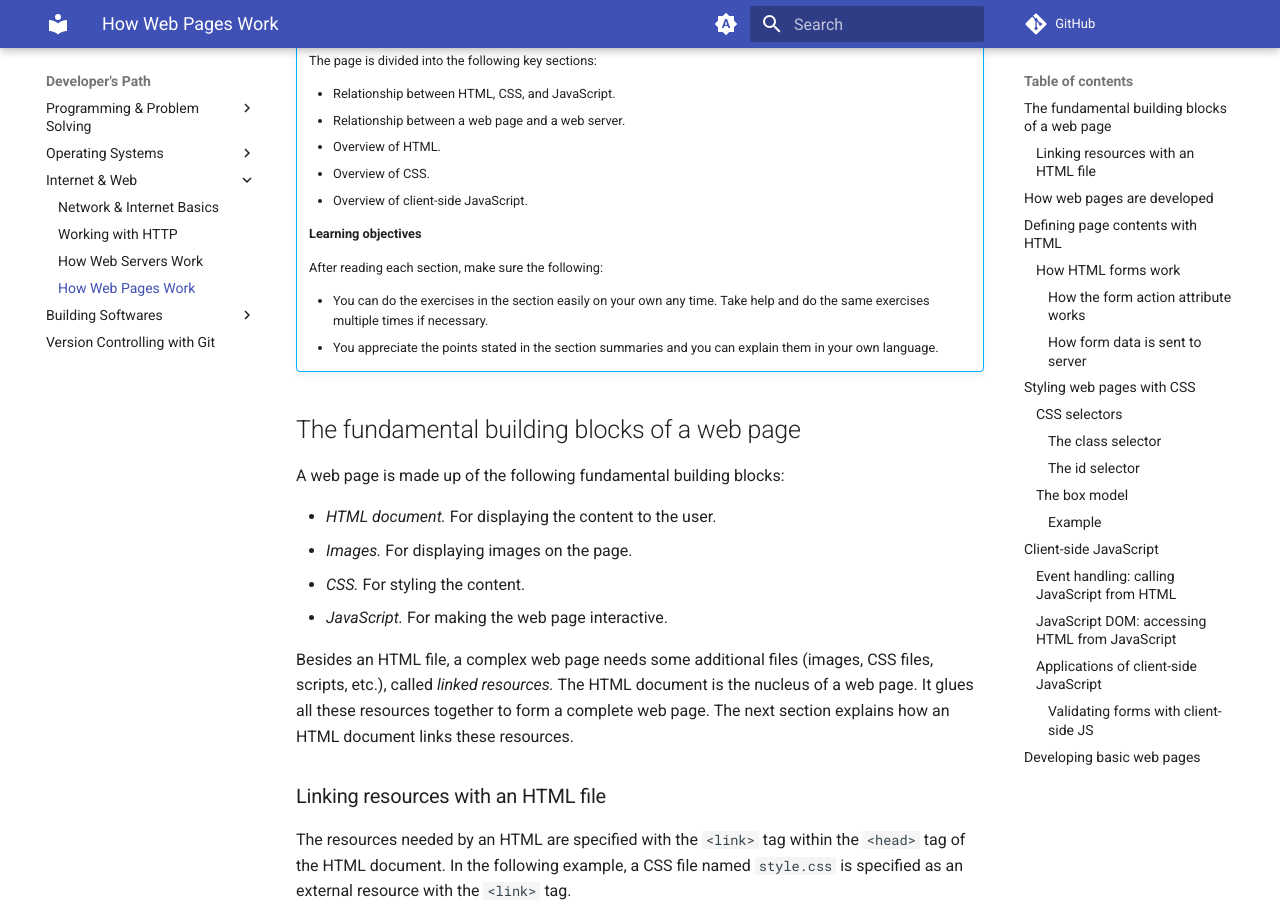
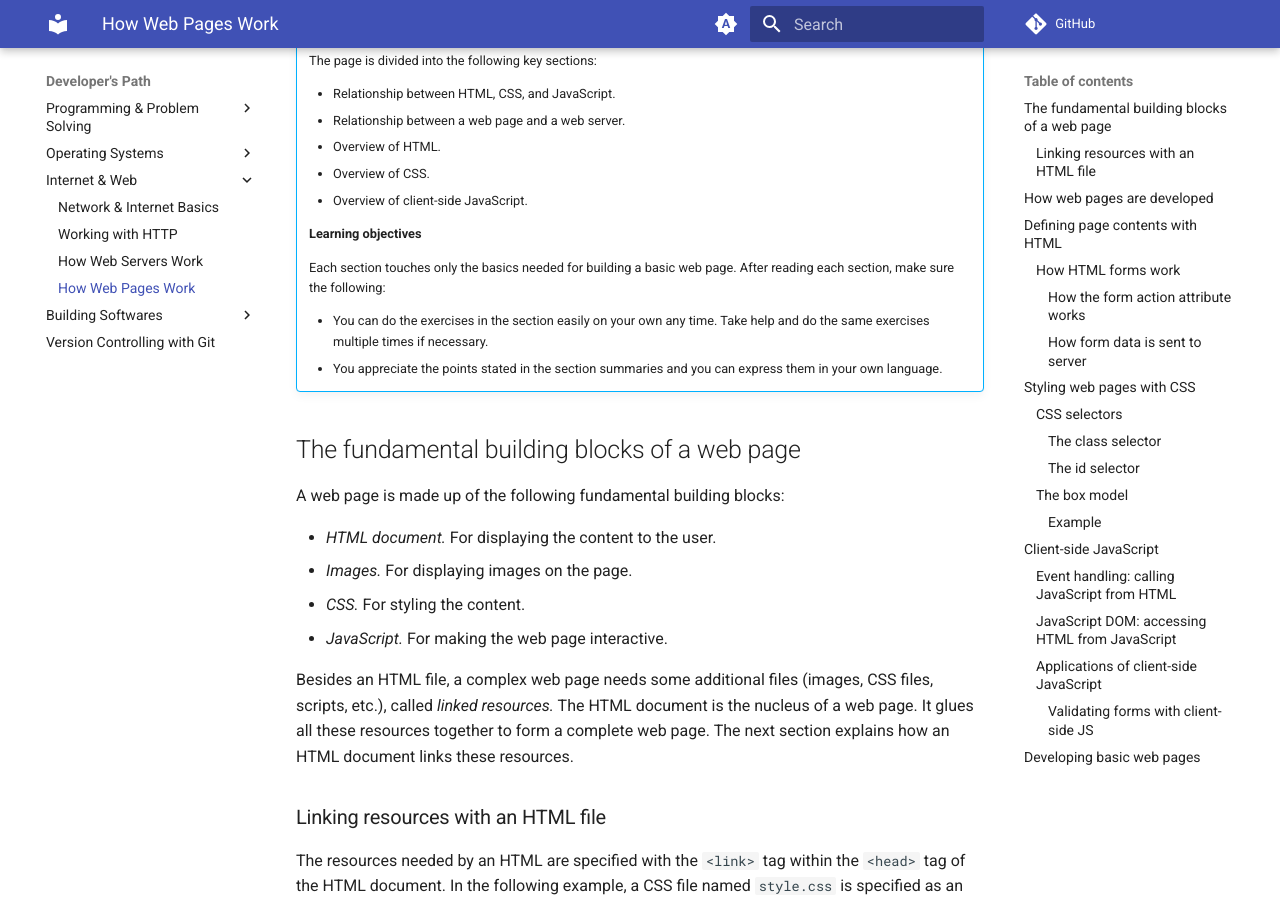
Before and after one commit to gharials/dev-path, an MkDocs documentation site: the page built from docs/internet-web/web-pages.md, in a window 1280 px wide and 900 px high, scrolled down 335 px. Built offline with MkDocs 1.6.1 and Material for MkDocs 9.7.7, drawn with Linux system fonts in a browser that asks for light colours; comment, search, counter and statistics services are not loaded.

Commit message:
copy edit introduction.

```diff
--- a/docs/internet-web/web-pages.md
+++ b/docs/internet-web/web-pages.md
@@ -16,10 +16,10 @@ In this page, we will learn about the fundamental concepts needed to build a bas
 
     **Learning objectives**
 
-    After reading each section, make sure the following:
+    Each section touches only the basics needed for building a basic web page. After reading each section, make sure the following:
 
     * You can do the exercises in the section easily on your own any time. Take help and do the same exercises multiple times if necessary.
-    * You appreciate the points stated in the section summaries and you can explain them in your own language.
+    * You appreciate the points stated in the section summaries and you can express them in your own language.
 
 ## The fundamental building blocks of a web page
 
```
